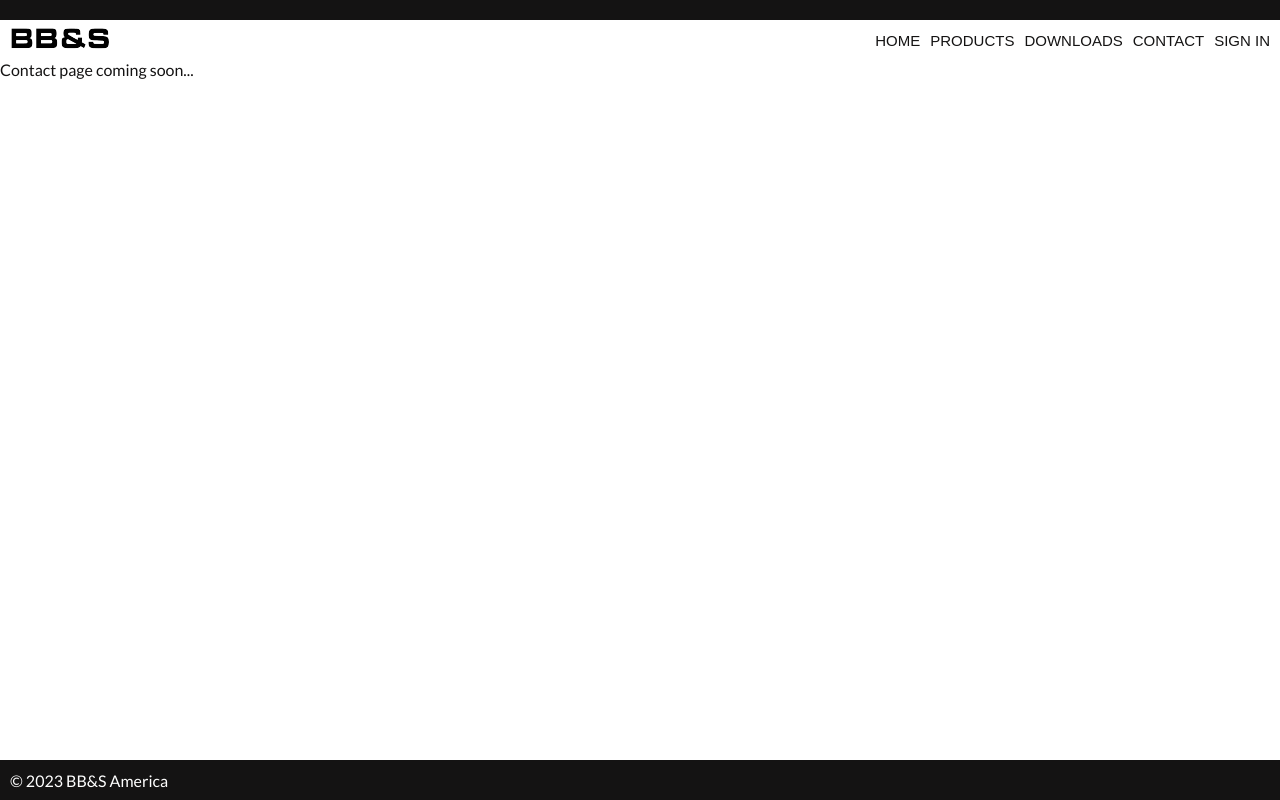
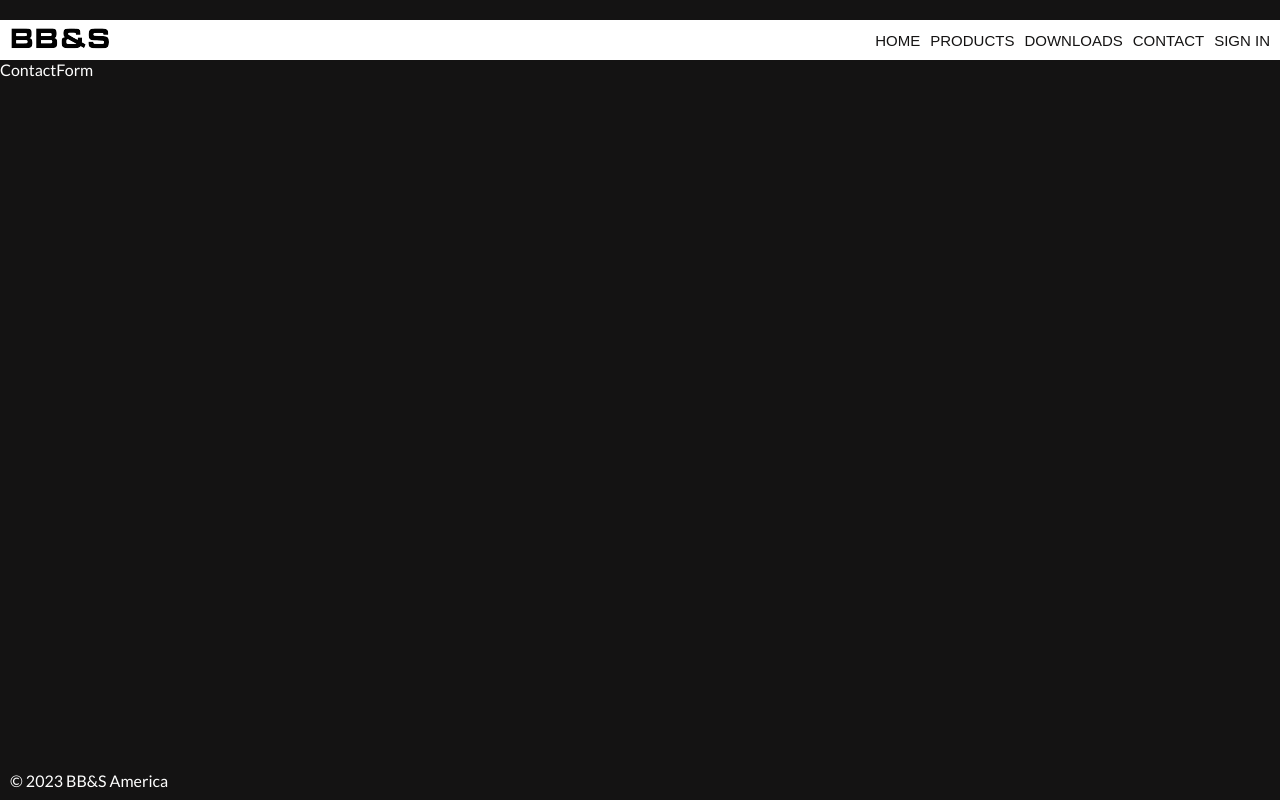
Before and after one commit to baconsocrispy/bbs-app, a Next.js app: page /contact in a window 1280 px wide. Built offline with nearby package versions, Linux system fonts and the light colour scheme; no server answers.

Commit message:
created contact form component

```diff
--- /dev/null
+++ b/app/components/contact-form/contact-form.component.tsx
@@ -0,0 +1,9 @@
+const ContactForm = () => {
+  return (
+    <div className="contact-form">
+      ContactForm
+    </div>
+  )
+};
+
+export default ContactForm;
--- /dev/null
+++ b/app/components/contact-form/contact-form.styles.scss
@@ -0,0 +1,3 @@
+.contact-form {
+  color: inherit;
+}
--- /dev/null
+++ b/app/contact/contact-page.styles.scss
@@ -0,0 +1,4 @@
+.contact-page {
+  color: $color-white;
+  background-color: $color-black;
+}
--- a/app/contact/page.tsx
+++ b/app/contact/page.tsx
@@ -1,8 +1,11 @@
+// components
+import ContactForm from "../components/contact-form/contact-form.component";
+
 const Contact = () => {
   return (
-    <div>
-      Contact page coming soon...
-    </div>
+    <main className="contact-page">
+      <ContactForm />
+    </main>
   )
 }
 
--- a/app/styles/main.scss
+++ b/app/styles/main.scss
@@ -15,6 +15,7 @@
 @import '@/app/components/card-grid/card-grid.styles';
 @import '@/app/components/carousel/carousel.styles';
 @import '@/app/components/category-form/category-form.styles';
+@import '@/app/components/contact-form/contact-form.styles';
 @import '@/app/components/features/features.styles';
 @import '@/app/components/footer/footer.styles';
 @import '@/app/components/grid/grid.styles';
@@ -37,6 +38,7 @@
 @import '@/app/admin/admin-page.styles';
 @import '@/app/categories/categories-page.styles';
 @import '@/app/categories/[slug]/category-page.styles';
+@import '@/app/contact/contact-page.styles';
 @import '@/app/products/[slug]/product-page.styles';
 @import '@/app/products/edit/[slug]/edit-product-page.styles';
 @import '@/app/products/new/new-product-page.styles';
```
